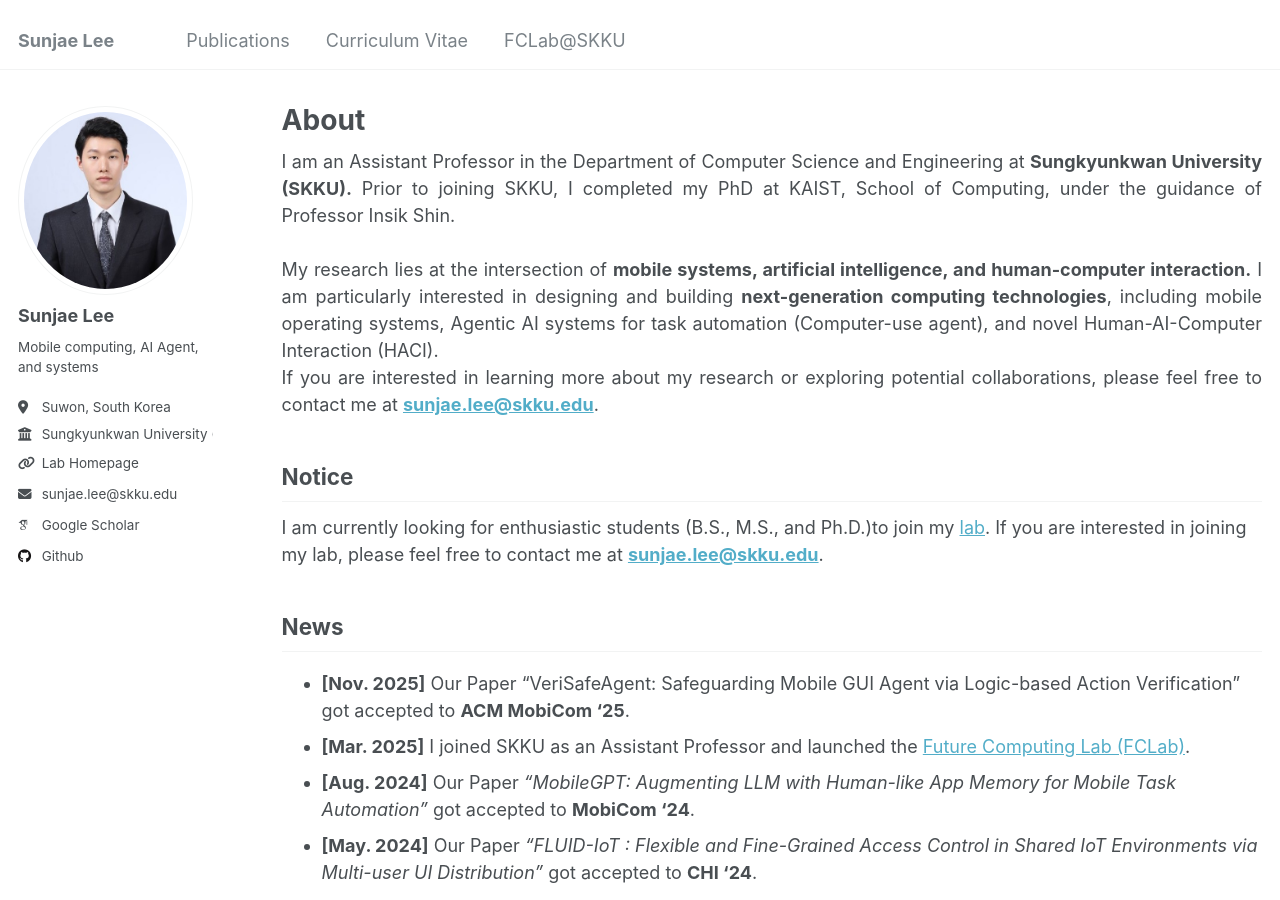
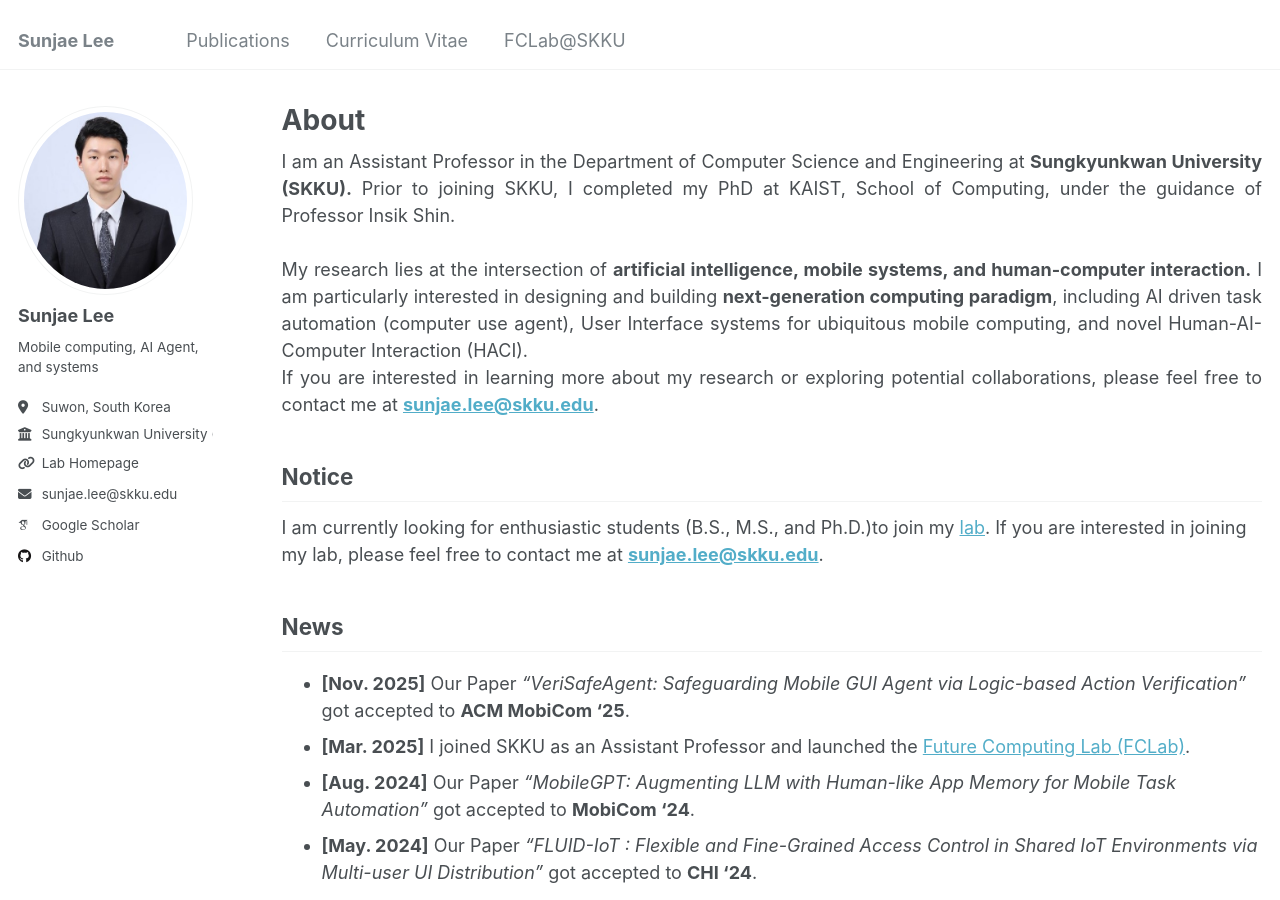
Before and after one commit to sunjae1294/sunjae1294.github.io, a Jekyll site: the page built from _pages/about.md, in a window 1280 px wide and 900 px high. Built offline with Jekyll 4.4.1, drawn with Linux system fonts in a browser that asks for light colours; some web fonts are replaced.

Commit message:
update bio

```diff
--- a/_pages/about.md
+++ b/_pages/about.md
@@ -10,7 +10,7 @@ redirect_from:
 I am an Assistant Professor in the Department of Computer Science and Engineering at <strong>Sungkyunkwan University (SKKU).</strong> Prior to joining SKKU, I completed my PhD at KAIST, School of Computing, under the guidance of Professor Insik Shin.
 <br>
 <br>
-My research lies at the intersection of <strong>mobile systems, artificial intelligence, and human-computer interaction.</strong> I am particularly interested in designing and building <strong>next-generation computing technologies</strong>, including mobile operating systems, Agentic AI systems for task automation (Computer-use agent), and novel Human-AI-Computer Interaction (HACI).
+My research lies at the intersection of <strong>artificial intelligence, mobile systems, and human-computer interaction.</strong> I am particularly interested in designing and building <strong>next-generation computing paradigm</strong>, including AI driven task automation (computer use agent), User Interface systems for ubiquitous mobile computing, and novel Human-AI-Computer Interaction (HACI).
 <br>
 If you are interested in learning more about my research or exploring potential collaborations, please feel free to contact me at <a href="mailto:sunjae.lee@skku.edu"><strong>sunjae.lee@skku.edu</strong></a>.
 </div>
@@ -21,7 +21,7 @@ I am currently looking for enthusiastic students (B.S., M.S., and Ph.D.)to join
 
 News
 ------
-- **[Nov. 2025]** Our Paper "VeriSafeAgent: Safeguarding Mobile GUI Agent via Logic-based Action Verification" got accepted to **ACM MobiCom '25**.
+- **[Nov. 2025]** Our Paper *"VeriSafeAgent: Safeguarding Mobile GUI Agent via Logic-based Action Verification"* got accepted to **ACM MobiCom '25**.
 - **[Mar. 2025]** I joined SKKU as an Assistant Professor and launched the <a href="https://sites.google.com/view/fclab-skku">Future Computing Lab (FCLab)</a>.
 - **[Aug. 2024]** Our Paper *"MobileGPT: Augmenting LLM with Human-like App Memory for Mobile Task Automation"* got accepted to **MobiCom '24**.
 - **[May. 2024]** Our Paper *"FLUID-IoT : Flexible and Fine-Grained Access Control in Shared IoT Environments via Multi-user UI Distribution"* got accepted to **CHI '24**.
```
